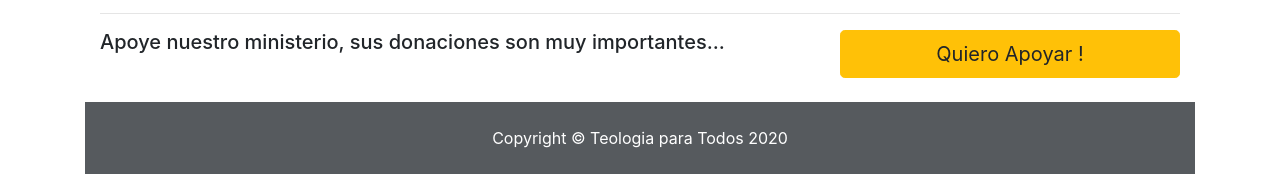
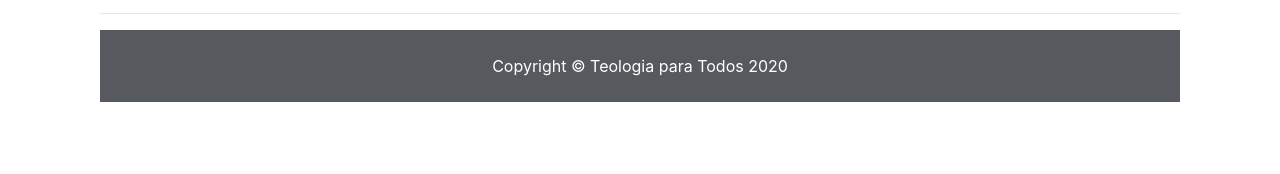
Before and after one commit to jhonnynetworker/jhonnynetworker.github.io, a website: page index.html in a window 1280 px wide. Shown: the part 2358-2532 px from the top of the page. After the commit the page ends 2460 px from the top, so only its background shows below. Drawn offline with Linux system fonts and the light colour scheme.

Commit message:
ortografia2

```diff
--- a/index.html
+++ b/index.html
@@ -344,9 +344,10 @@
     <!-- /.row -->
 
     <hr>
+<!---->
 
     <!-- Call to Action Section -->
-    <div class="row mb-4">
+    <!--<div class="row mb-4">
       <div class="col-md-8">
         <h5>Apoye nuestro ministerio, sus donaciones son muy importantes...</h5>
       </div>
@@ -360,7 +361,7 @@
       </div>
     </div>
 
-  </div>
+  </div>-->
   <!-- /.container -->
 
   <!-- Footer -->
```
